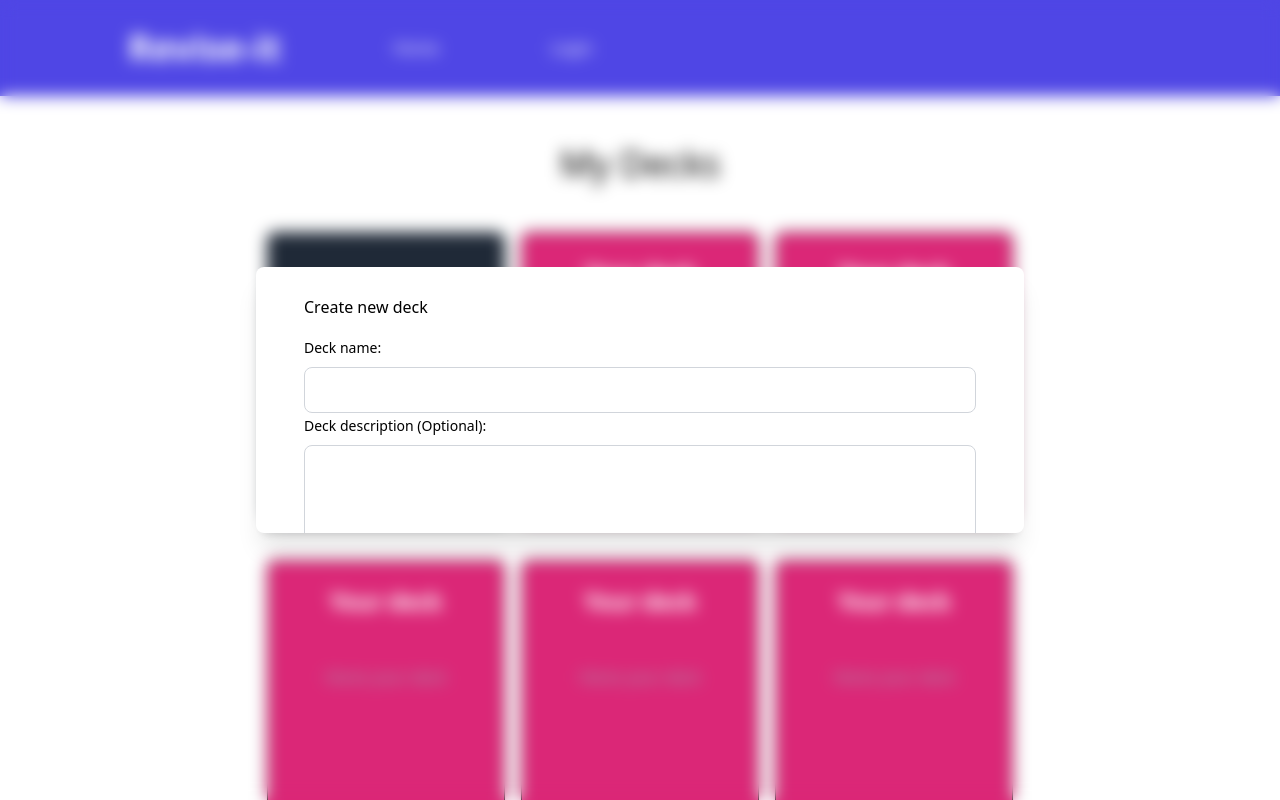
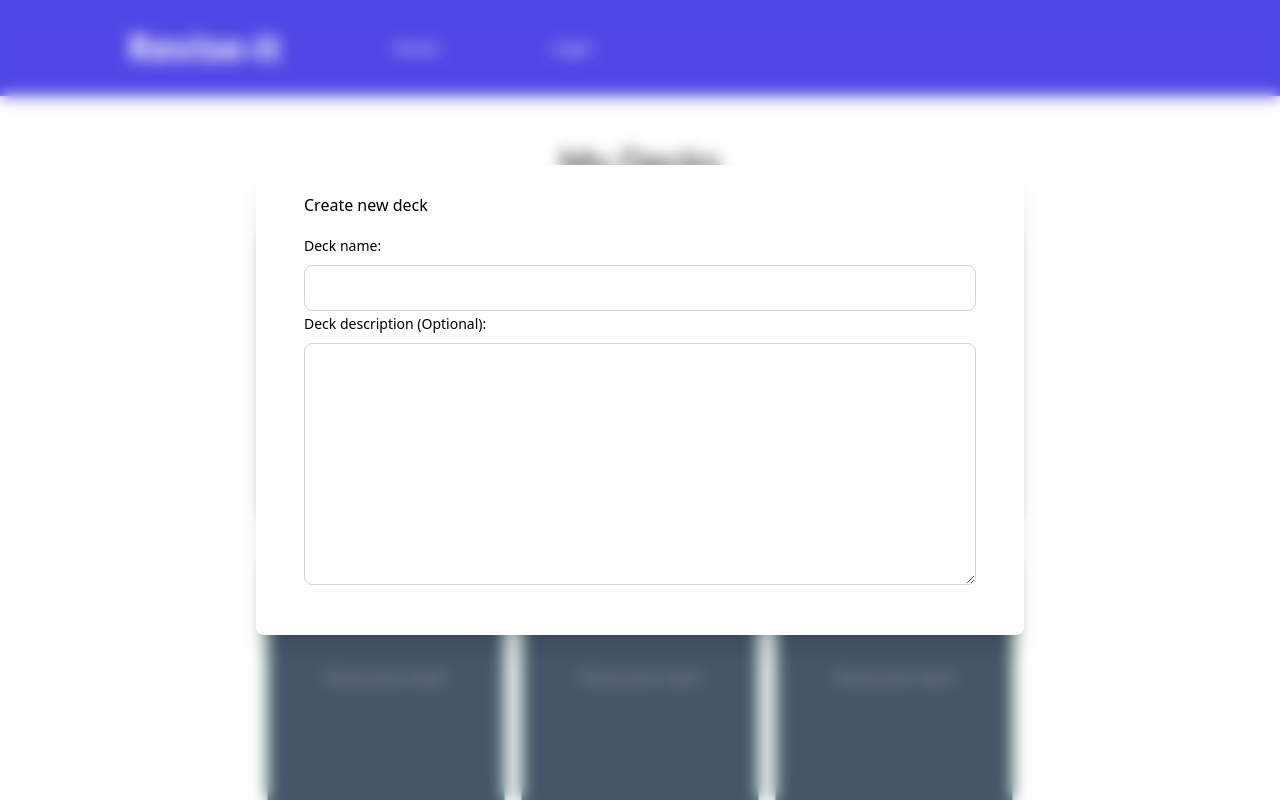
Before and after one commit to liam1703/revise-it, a Vue app in the folder frontend/: page /my-decks in a window 1280 px wide. Both pictures are taken after a click on the button 385 px from the left and 376 px from the top of the page. Shown: the top 800 px of the page. Built offline with nearby package versions, Linux system fonts and the light colour scheme.

Commit message:
Minor front end changes

```diff
--- a/frontend/src/components/DeckCard.vue
+++ b/frontend/src/components/DeckCard.vue
@@ -1,12 +1,12 @@
 <template>
   <div class="mb-6 mx-auto w-full">
-    <a href="#" class="block sm:w-full p-6 max-h-sm h-72  border rounded-lg shadow text-center hover:bg-gray-700 bg-pink-600 border-black">
+    <a href="#" class="block sm:w-full p-6 max-h-sm h-72  border rounded-lg shadow text-center hover:border-4  bg-slate-600 border-green-400">
       <h5 class="mb-12 text-2xl font-bold tracking-tight text-white ">Your deck</h5>
       <p class="font-normal text-gray-400">
         Heres your deck
       </p>
     </a>
-  </div>
+                        </div>
 </template>
 
 <script setup>
--- a/frontend/src/components/TheModal.vue
+++ b/frontend/src/components/TheModal.vue
@@ -3,15 +3,15 @@
     class="fixed w-screen h-screen z-100 inset-0 bg-grey-900/40 backdrop-blur"
   >
     <div
-      class="fixed px-5 z-100 bg-white rounded-t-2xl sm:rounded-t-lg mx-auto my-auto translate-y-0 inset-0 items-center transition-all rounded-lg shadow-xl sm:px-12 flex flex-col justify-between overflow-y-hidden md:h-1/2 md:h-5/12 xl:h-1/3 sm:max-h-80 h-screen w-screen sm:max-w-3xl"
+      class="fixed px-5 z-100 bg-white rounded-t-2xl sm:rounded-t-lg mx-auto my-auto translate-y-0
+      inset-0 items-center transition-all rounded-lg shadow-xl sm:px-12 flex flex-col justify-between overflow-y-hidden
+      md:h-max  sm:max-h-max h-screen w-screen sm:max-w-3xl"
       aria-modal="true"
     >
       <div class="flex flex-col w-full py-7 overflow-hidden">
         <slot></slot>
       </div>
-
     </div>
-
 </div>
 </template>
 
--- a/frontend/src/views/Home.vue
+++ b/frontend/src/views/Home.vue
@@ -7,7 +7,7 @@
       <div class="text-center w-screen mt-6">
         <button @click.prevent="goToSignup" class="text-center border border-solid bg-purple-600 text-white p-3 hover:rounded-lg">Begin learning</button>
       </div>
-      <div class="bg-gray-300 text-center rounded-lg w-10/12 mx-auto mt-24 p-8">
+      <div class="bg-gray-100 text-center rounded-lg w-10/12 mx-auto mt-24 p-8">
         <h5 class="text-indigo-600 font-bold text-xl animate-bounce">What do we do?</h5>
       </div>
     </div>
```
